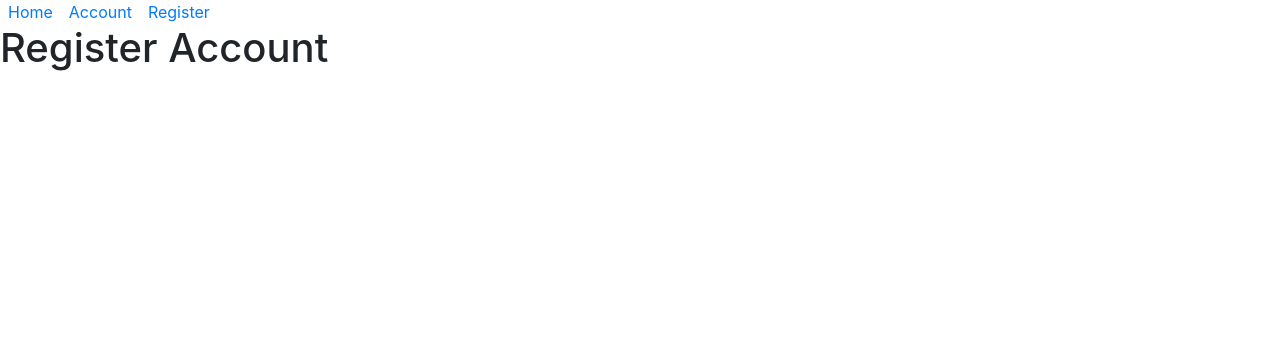
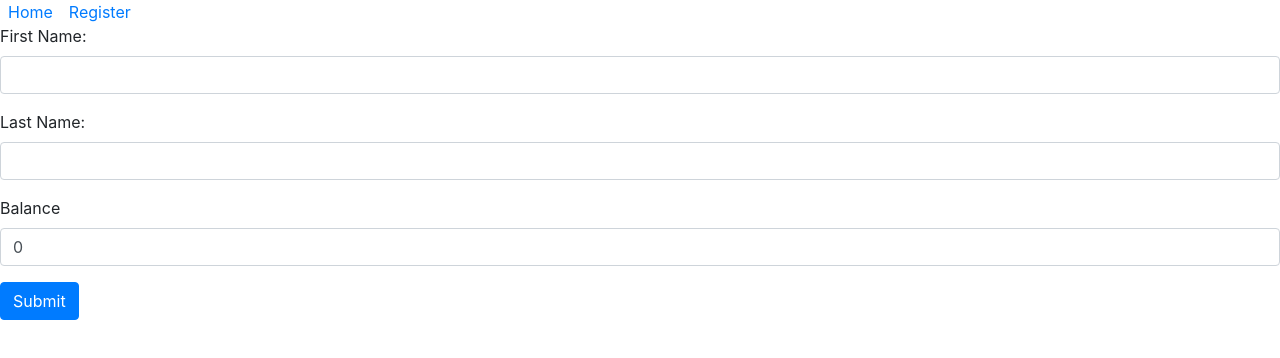
Before and after one commit to mnichols17/BankingApp, a React (Create React App) app in the folder client/: page /register in a window 1280 px wide. Shown: the top 358 px of the page. Built offline with nearby package versions, Linux system fonts and the light colour scheme.

Commit message:
Home, Account and Regiser page working fuctionally + started building API

```diff
--- a/client/src/components/Header.js
+++ b/client/src/components/Header.js
@@ -10,9 +10,6 @@ class Header extends React.Component {
                 </li>
                 {/* At some point have to add a conditional for wheter user is logged in show Account/Register */}
                 <li className="nav-item mx-2">
-                    <Link to="/profile/10">Account</Link>
-                </li>
-                <li className="nav-item mx-2">
                     <Link to="/register">Register</Link>
                 </li>
             </ul>
--- a/client/src/components/Home.js
+++ b/client/src/components/Home.js
@@ -1,9 +1,34 @@
 import React from 'react';
+import axios from 'axios';
+import { Link } from 'react-router-dom';
 
-function Home() {
-    return(
-        <h1>HOME</h1>
-    )
+class Home extends React.Component {
+
+    state = {
+        accounts: []
+    }
+
+    componentDidMount = () => {
+        axios.get('/api/profiles')
+        .then(res => this.setState({
+            accounts: res.data
+        }))
+        .catch(err => console.log(err))
+    }
+
+    render() {
+        return (
+            <div>
+                <ul>
+                    {this.state.accounts.map(account => {
+                        return(
+                            <li key={account.id}><Link to={`/profile/${account.id}`}>{account.id} - {account.firstName} {account.lastName} - ${account.balance}</Link></li>
+                        )
+                    })}
+                </ul>
+            </div>
+        )
+    }
 }
 
 export default Home;
--- a/client/src/components/Profile.js
+++ b/client/src/components/Profile.js
@@ -1,23 +1,35 @@
 import React from 'react';
+import axios from 'axios';
 
 class Profile extends React.Component {
 
     state = {
-        id: -1,
+        id: "",
         fullName: "",
         balance: "N/A"
     }
 
     componentDidMount = () => {
-        // Get account info from DB
-        this.setState({
-            id: this.props.match.params.id
+        axios.get(`/api/profiles/${this.props.match.params.id}`)
+        .then(res => {
+            this.setState({
+                id: res.data.id,
+                fullName: `${res.data.firstName} ${res.data.lastName}`,
+                balance: res.data.balance
+            })
         })
+        .catch(err => console.log(err))
     }
 
     render() {
+
+        let view = this.state.id !== -1 ? <div><h1>Name: {this.state.fullName}</h1>
+        <h1>Balance: ${this.state.balance}</h1></div> : <h1>USER DOES NOT EXIST!</h1>
+
         return(
-            <h1>Profile</h1>
+            <div>
+                {view}
+            </div>
         )
     }
 }
--- a/client/src/components/Register.js
+++ b/client/src/components/Register.js
@@ -1,4 +1,5 @@
 import React from 'react';
+import axios from 'axios';
 
 class Register extends React.Component {
 
@@ -8,9 +9,50 @@ class Register extends React.Component {
         balance: 0
     }
 
+    onChange = (e) => {
+        this.setState({
+            [e.target.id]: e.target.value
+        })
+    }
+
+
+    onSubmit = (e) => {
+        e.preventDefault();
+        if(this.state.firstName === '' || this.state.lastName === ''){
+            alert("Please enter both a first and last name")
+        } else {
+            axios({
+                method: "post",
+                url: '/api/profiles',
+                data: {
+                    firstName: this.state.firstName,
+                    lastName: this.state.lastName,
+                    balance: this.state.balance
+                }
+            })
+            .then(res => console.log(res.data))
+            .catch(err => console.log(err))
+        }
+        this.props.history.push('/')
+    }
+
     render() {
         return(
-            <h1>Register Account</h1>
+            <form onSubmit={this.onSubmit}>
+                <div className="form-group">
+                    <label htmlFor="firstName">First Name:</label>
+                    <input onChange={this.onChange} value={this.state.firstName} type="text" className="form-control" id="firstName" />
+                </div>
+                <div className="form-group">
+                    <label htmlFor="lastName">Last Name:</label>
+                    <input onChange={this.onChange} value={this.state.lastName} type="text" className="form-control" id="lastName" />
+                </div>
+                <div className="form-group">
+                    <label htmlFor="balance">Balance</label>
+                    <input onChange={this.onChange} value={this.state.balance} type="number" className="form-control" id="balance" />
+                </div>
+                <button type="submit" className="btn btn-primary">Submit</button>
+            </form>
         )
     }
 }
--- a/package.json
+++ b/package.json
@@ -10,6 +10,7 @@
   "author": "Mike Nichols",
   "license": "ISC",
   "dependencies": {
+    "body-parser": "^1.19.0",
     "express": "^4.17.1"
   },
   "devDependencies": {
```
Also changed, not shown: 2 other files (tests, documents, lock files or other folders).
